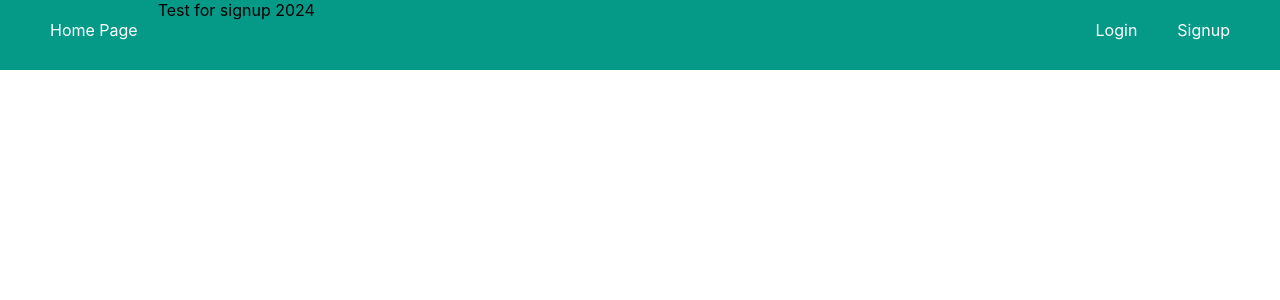
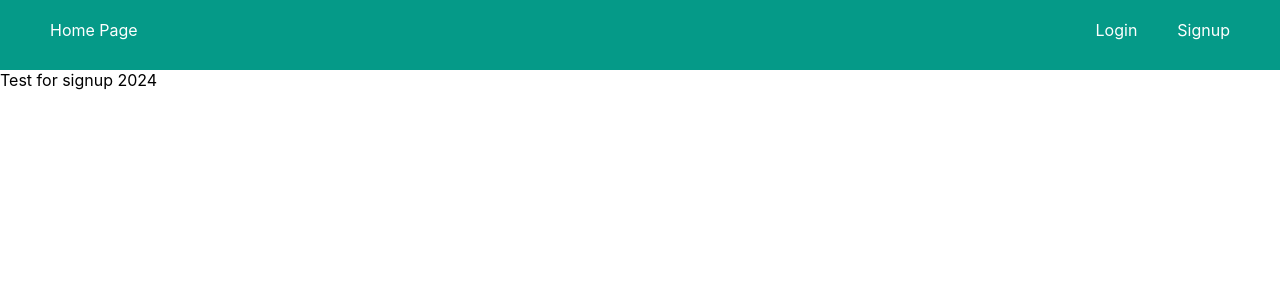
Before and after one commit to Oiman23/SJCS-Clinic, a React (Create React App) app in the folder Website Code/client/: page /signup in a window 1280 px wide. Shown: the top 300 px of the page. Built offline with nearby package versions, Linux system fonts and the light colour scheme.

Commit message:
Minor Changes

```diff
--- a/Website Code/client/src/App.js
+++ /dev/null
@@ -1,21 +0,0 @@
-import axios from 'axios';
-import './App.css';
-import {Link, Outlet} from 'react-router-dom';
-import Navigation from './components.js/Navigation';
-function App() {
-  const apiCall = () => {
-    axios.get('http://localhost:4000/').then((data)=>{
-      console.log(data);
-    })
-  }
-  return (
-    <div className="App">
-      <header className="App-header">
-          {/* <button onClick ={apiCall}> make API Call </button> */}
-          <Navigation/>
-      </header>
-    </div>
-  );
-}
-
-export default App;
--- a/Website Code/client/src/components.js/Navigation.js
+++ b/Website Code/client/src/components.js/Navigation.js
@@ -1,4 +1,4 @@
-import {Link, Outlet} from 'react-router-dom';
+import {Link} from 'react-router-dom';
 export default function Navigation(){
     return(
         <header className ="Navbar">
@@ -9,7 +9,6 @@ export default function Navigation(){
                     <li className = "Right-Navbar"><Link to ='/login'>Login</Link></li>
                 </ul>
             </nav>
-            <Outlet/>
         </header>
     )
 }
--- a/Website Code/client/src/index.js
+++ b/Website Code/client/src/index.js
@@ -2,14 +2,15 @@ import React from 'react';
 import ReactDOM from 'react-dom/client';
 import {createBrowserRouter, createRoutesFromElements, Route, RouterProvider} from 'react-router-dom';
 import './index.css';
-import App from './App';
+import App from './webPages.js/App';
 import Signup from './webPages.js/Signup';
 import Login from './webPages.js/Login';
-
+import RootLay from './webPages.js/RootLay';
 
 const router = createBrowserRouter(
 createRoutesFromElements((
- <Route path = '/' element ={<App/>}>
+ <Route path = '/' element ={<RootLay/>}>
+    <Route path = '/' element ={<App/>}/>
     <Route path = '/signup' element = {<Signup/>}/>
     <Route path = '/login' element = {<Login/>}/>
  </Route>
--- a/Website Code/client/src/App.css
+++ b/Website Code/client/src/webPages.js/App.css
@@ -1,6 +1,6 @@
 header.Navbar{
   background-color: rgb(5, 154, 136);
-  position:fixed;
+  /* position:fixed; */
   width: 100%;
   height: 70px;
 }
--- /dev/null
+++ b/Website Code/client/src/webPages.js/App.js
@@ -0,0 +1,11 @@
+import './App.css';
+function App() {
+
+  return (
+    <div className="App">
+      HOMEPAGE Test
+    </div>
+  )
+}
+
+export default App;
--- /dev/null
+++ b/Website Code/client/src/webPages.js/RootLay.js
@@ -0,0 +1,13 @@
+import Navigation from "../components.js/Navigation";
+import { Outlet } from "react-router-dom";
+const RootLay = () => {
+    return (
+        <div>
+            <header><Navigation/></header>
+            <body><Outlet/></body>
+
+        </div>
+    );
+}
+
+export default RootLay
```
Also changed, not shown: 1 other file (tests, documents, lock files or other folders).
